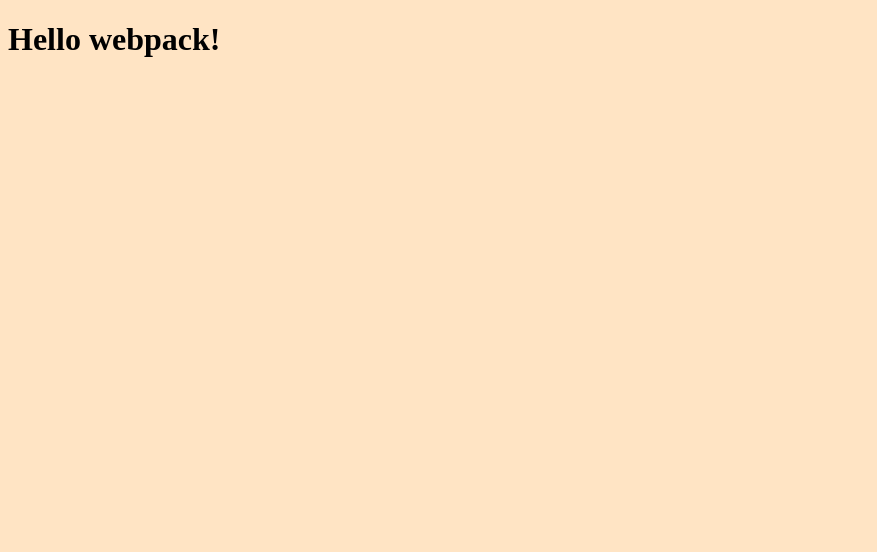
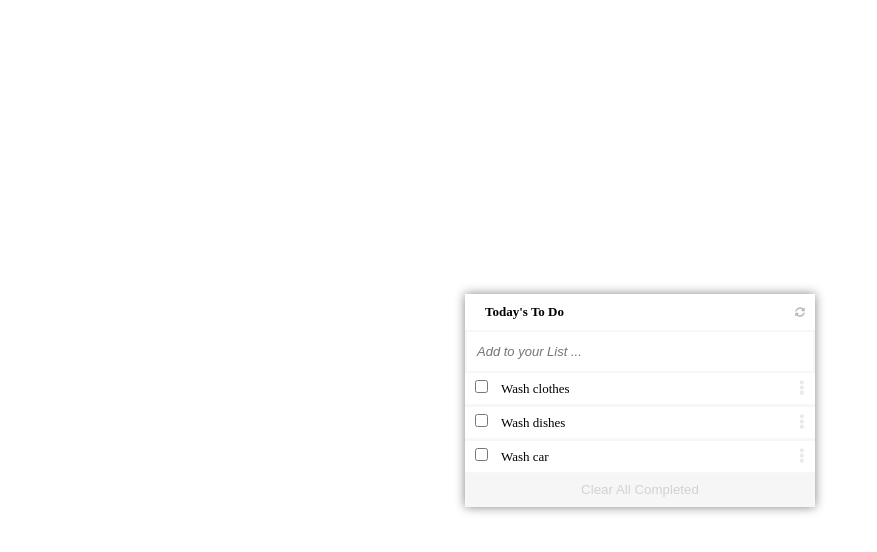
Before and after one commit to matovu-farid/To-Do-List, a website built with webpack: page src/index.html in a window 1280 px wide. Shown: the whole page, without its empty margins (0-877 px from the left). Built offline with nearby package versions, Linux system fonts and the light colour scheme.

Commit message:
Create the to-do list and style it

```diff
--- a/package.json
+++ b/package.json
@@ -22,6 +22,7 @@
   },
   "homepage": "https://github.com/matovu-farid/To-Do-List#readme",
   "devDependencies": {
+    "@fortawesome/fontawesome-free": "^5.15.4",
     "babel-eslint": "^10.1.0",
     "css-loader": "^6.5.1",
     "eslint": "^7.32.0",
--- a/src/index.html
+++ b/src/index.html
@@ -6,6 +6,22 @@
     <title>Wbpack Exercise</title>
 </head>
 <body>
-    <h1>Hello webpack!</h1>
+    <section id="list-section" class="over-lay">
+        <header class="side-padding">
+
+            <h1 class="list-heading" >
+
+                Today's To Do
+            </h1>
+            <i class="fas fa-sync-alt icon"></i>
+        </header>
+            <input id="task-input" type="text" placeholder="Add to your List ...">
+
+
+        <ul class="to-do-list">
+
+        </ul>
+        <button id="clear-completed">Clear All Completed</button>
+    </section>
 </body>
 </html>
--- a/src/index.js
+++ b/src/index.js
@@ -1,2 +1,41 @@
 import "./style.css"
-console.log("Hello World")
+import '@fortawesome/fontawesome-free/js/fontawesome'
+import '@fortawesome/fontawesome-free/js/solid'
+import '@fortawesome/fontawesome-free/js/regular'
+import '@fortawesome/fontawesome-free/js/brands'
+import {listHtml} from "./modules/list_html"
+
+const array = [
+    {
+        description:"Wash clothes",
+        completed: false,
+        index: 0
+    },
+    {
+        description:"Wash dishes",
+        completed: false,
+        index: 0
+    },
+    {
+        description:"Wash car",
+        completed: false,
+        index: 0
+    },
+];
+
+const listMarkup = document.querySelector('.to-do-list');
+
+const populateToDos = ()=>{
+
+    console.log(listMarkup)
+    array.forEach(item=>{
+        const listItem = document.createElement('li');
+        listItem.classList.add(...['side-padding','to-do']);
+
+        listItem.innerHTML = listHtml(item);
+        listMarkup.appendChild(listItem)
+
+    })
+}
+
+window.addEventListener('load',()=>populateToDos())
--- /dev/null
+++ b/src/modules/list_html.js
@@ -0,0 +1,17 @@
+export const listHtml = (item)=>{
+
+
+    return (item.completed)? `
+        <label >
+            <input type="checkbox" name="x" checked>
+            ${item.description}
+        </label>
+        <i class="fas fa-ellipsis-v icon"></i>
+    `:`
+    <label >
+        <input type="checkbox" name="x" >
+        ${item.description}
+    </label>
+    <i class="fas fa-ellipsis-v icon"></i>
+`;
+}
--- a/src/style.css
+++ b/src/style.css
@@ -1,3 +1,120 @@
+
+* {
+    box-sizing: border-box;
+    padding: 0;
+    margin: 0;
+}
+html {
+    font-size: 10px;
+
+
+}
+
+
 body {
-    background-color: bisque;
+    font-size: 1.3rem;
+    display: flex;
+    flex-direction: column;
+    align-items: center;
+    justify-content: center;
+    height: 100vh;
 }
+li {
+    list-style-type: none;
+}
+ul {
+
+    padding: 0;
+}
+
+.centered-box {
+    display: flex;
+    flex-direction: column;
+    align-items: center;
+    justify-content: center;
+}
+
+.over-lay{
+    background-color: white;
+    z-index: 1;
+    box-shadow: rgb(136, 129, 129) 0px 0px 10px;
+
+}
+.to-do-list {
+    width: 100%;
+    display: flex;
+    flex-direction: column;
+
+}
+
+.to-do-list> li{
+    border-bottom: 3px solid #f7f7f7;
+    display: flex;
+    justify-content: space-between;
+
+}
+li > .icon {
+    color: rgb(235, 232, 232);
+    font-size: 15px;
+}
+
+
+.to-do-list> li:last-child{
+    border-bottom: none
+}
+
+
+#list-section {
+    width: 350px;
+}
+
+#task-input {
+    width: 100%;
+    margin: 0;
+    padding: 12px 0;
+    border: 2px solid #f7f7f7;
+    text-indent: 10px;
+    font-style: italic;
+    font-size: 1.3rem;
+
+}
+
+.list-heading {
+    font-size: 1.3rem;
+    padding: 10px 10px;
+
+}
+
+#list-section> header {
+
+    display: flex;
+    justify-content: space-between;
+    align-items: center;
+}
+
+#clear-completed {
+    width: 100%;
+    padding: 7px 0;
+    color: #d2d2d2;
+    background-color: #f6f6f6;
+    border: 3px solid #f7f7f7;
+
+}
+
+header > .icon {
+    color: rgb(187, 186, 186);
+    font-size: 10px;
+}
+
+.side-padding {
+    padding-left: 10px;
+    padding-right: 10px;
+}
+
+.to-do {
+    padding: 7px 10px;
+}
+
+.to-do input {
+    margin-right: 10px;
+}
--- a/webpack.config.js
+++ b/webpack.config.js
@@ -23,6 +23,7 @@ module.exports={
             }
         ]
     },
+    devtool: "inline-source-map",
     devServer: {
         static: "./dist"
     }
```
Also changed, not shown: dist/bundle.js (added), dist/index.html (added), 1 other file.
